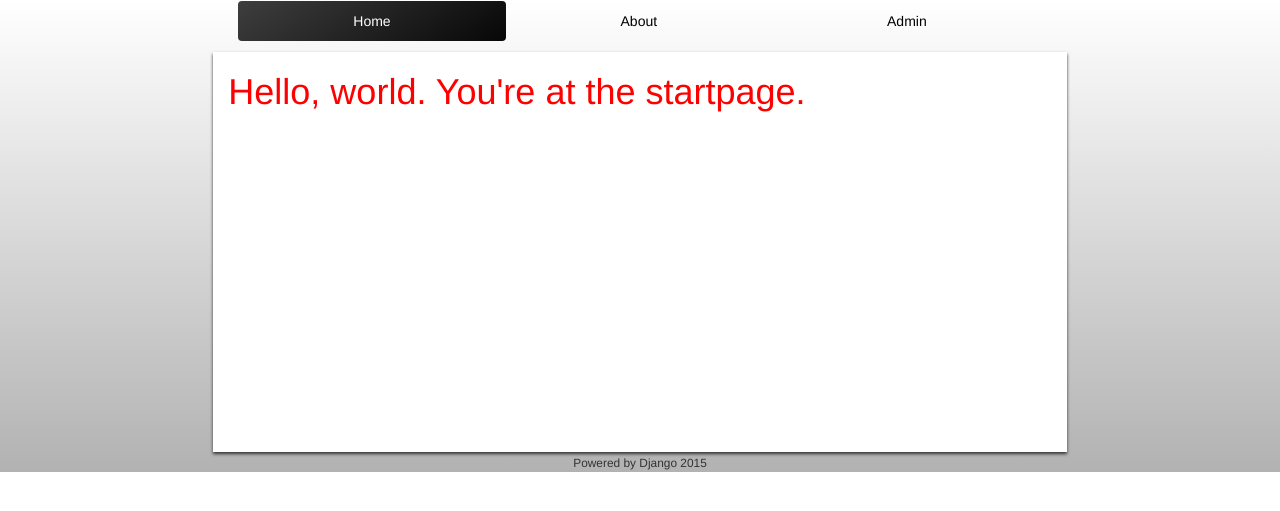
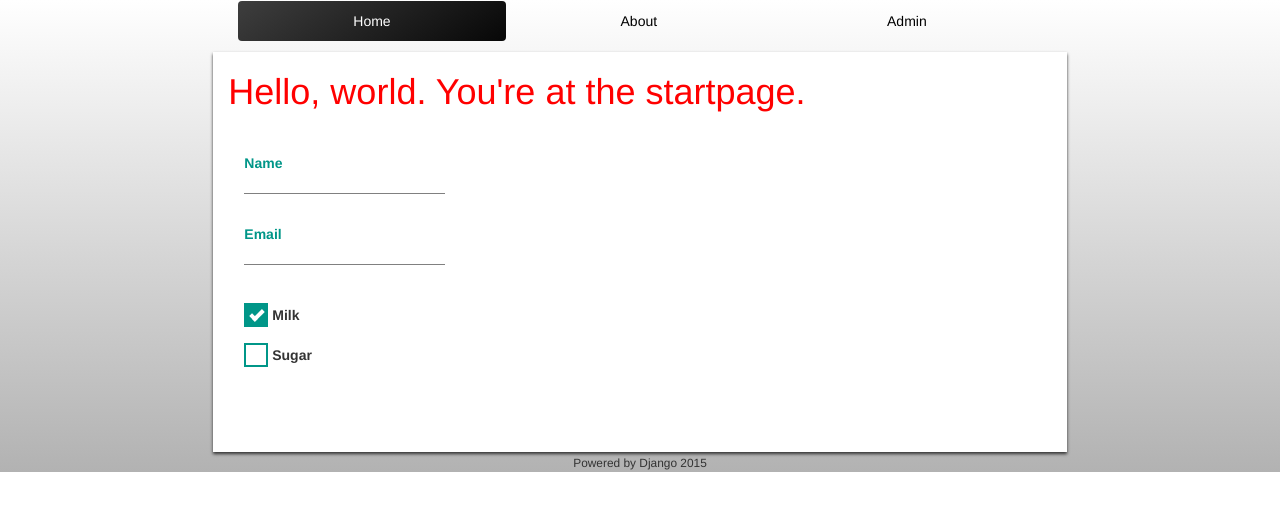
Before and after one commit to alexandrdev68/homeservice, a Django app: page / in a window 1280 px wide. Shown: the top 511 px of the page. Run offline with Django 3.2, Linux system fonts and the light colour scheme; some libraries are stand-ins or nearby versions.

Commit message:
connect w3css and correct some styles with bootstrap styles conflict

```diff
--- a/static/css/style.css
+++ b/static/css/style.css
@@ -21,3 +21,7 @@ ul.hsMenu li.active > a:hover, li.active a{
 ul.hsMenu li a{
 	color:#000;
 }
+
+.w3-input, .w3-textarea{
+	box-shadow:0 0 0;
+}
--- a/templates/base.html
+++ b/templates/base.html
@@ -2,6 +2,7 @@
 <!DOCTYPE html>
 <html lang="en">
 	<head>
+		<link rel="stylesheet" type="text/css" href="{% static 'libs/w3css/w3.css' %}">
 		<link rel="stylesheet" type="text/css" href="{% static 'libs/bootstrap/css/bootstrap.min.css' %}">
 		<link rel="stylesheet" type="text/css" href="{% static 'css/style.css' %}">
 		<meta name="viewport" content="width=device-width, initial-scale=1">
--- a/templates/startpage/index.html
+++ b/templates/startpage/index.html
@@ -4,4 +4,22 @@
 {% endblock %}
 {% block content %}
 <h1>{{text}}</h1>
+ <form class="w3-container">
+  <div class="w3-group">
+    <input class="w3-input" type="text" required>
+    <label class="w3-label">Name</label>
+  </div>
+  <div class="w3-group">
+    <input class="w3-input" type="text" required>
+    <label class="w3-label">Email</label>
+  </div>
+   <label class="w3-checkbox">
+    <input type="checkbox" checked="checked">
+    <div class="w3-checkmark"></div> Milk
+  </label><br>
+  <label class="w3-checkbox">
+    <input type="checkbox">
+    <div class="w3-checkmark"></div> Sugar
+  </label><br>
+</form>
 {% endblock %}
```
